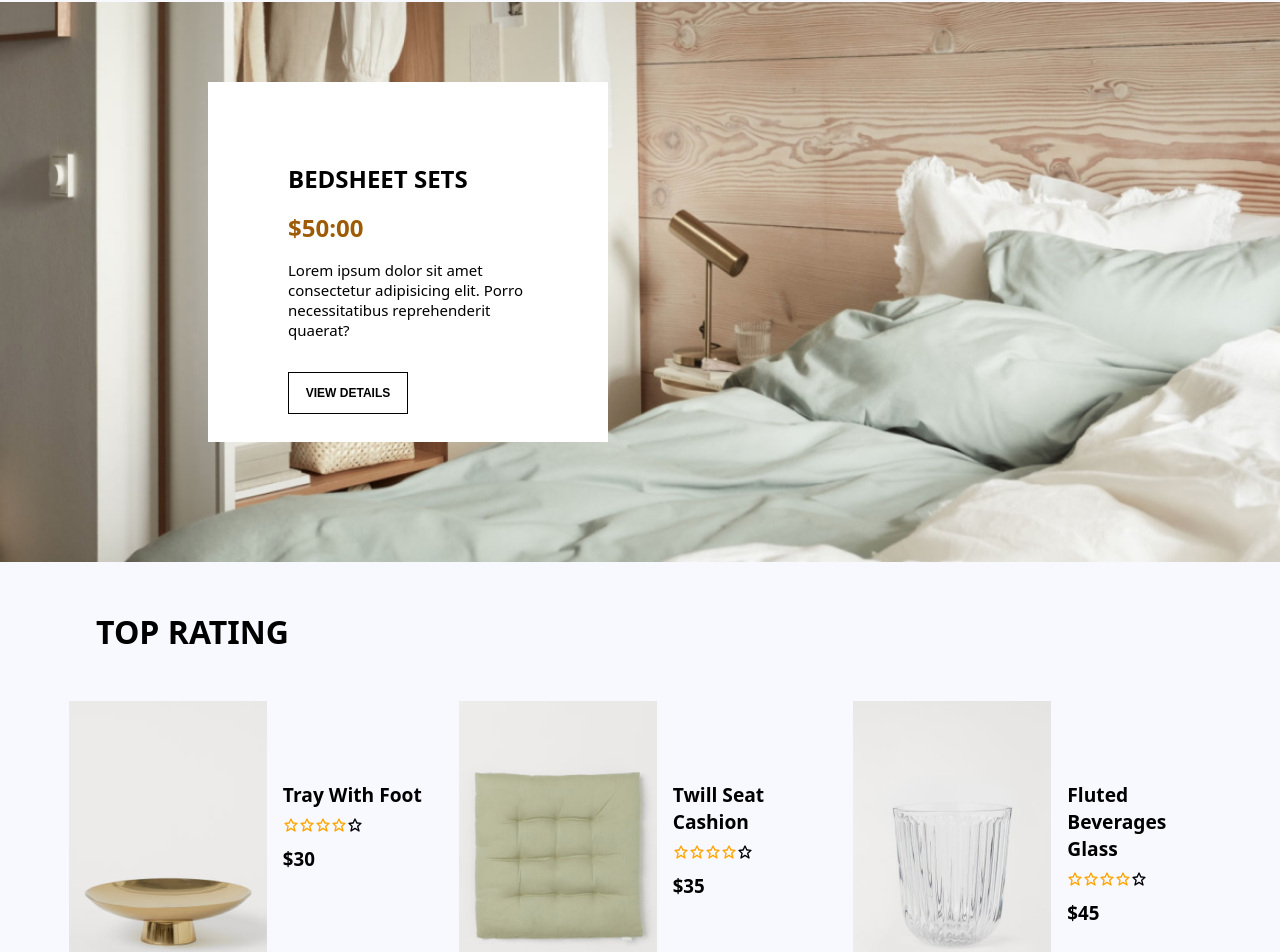
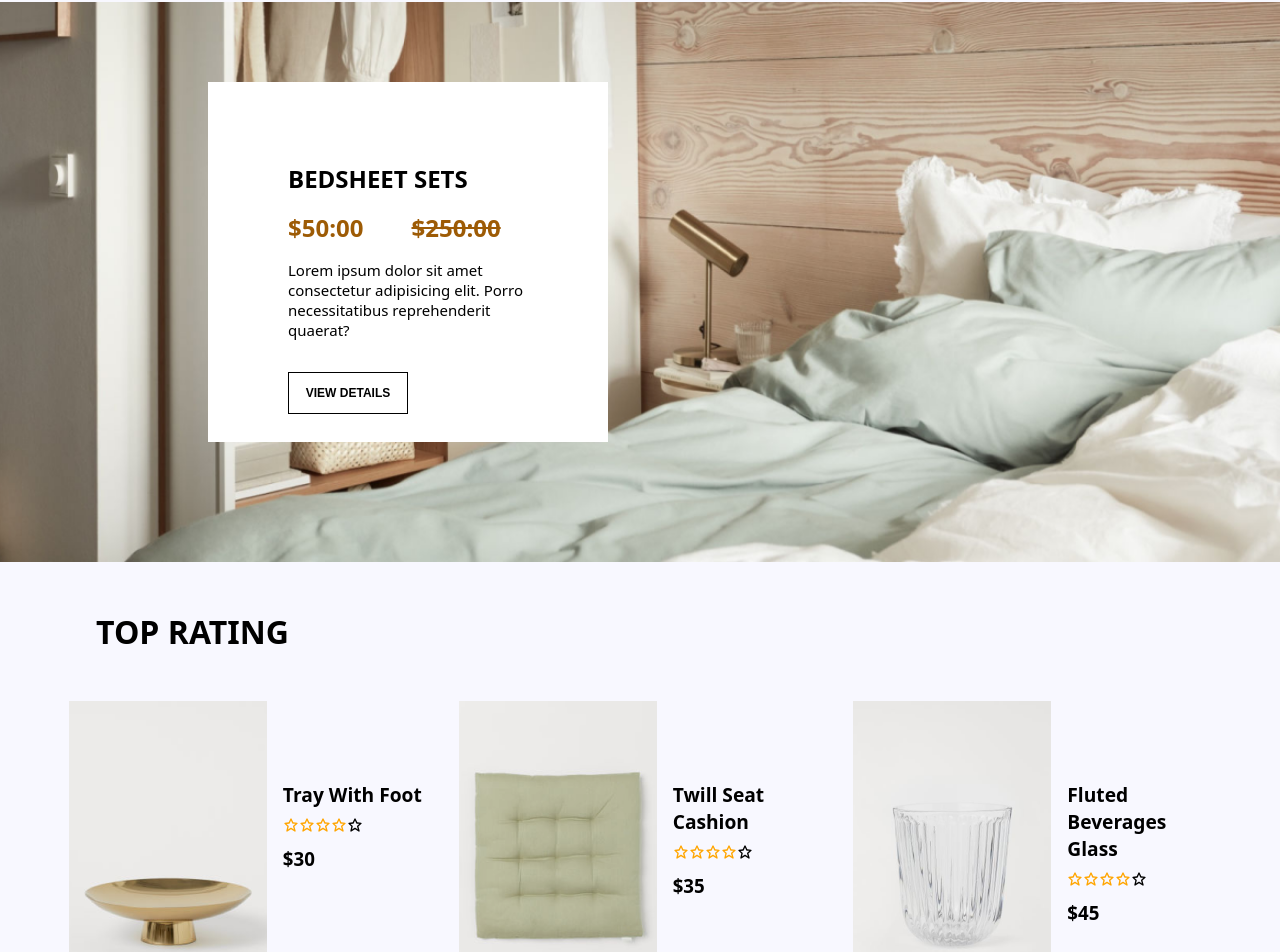
Before and after one commit to domchu/moody-studio-ecommerce, a React (Create React App) app: page / in a window 1280 px wide. Shown: the part 2352-3304 px from the top of the page. Built offline with nearby package versions, Linux system fonts and the light colour scheme; the HTML template or start-up script is replaced by a standard one.

Commit message:
chore: added the discount price

```diff
--- a/src/components/BedSheet.jsx
+++ b/src/components/BedSheet.jsx
@@ -8,7 +8,18 @@ function BedSheet() {
       <div className="bedsheet__container__text">
         <h2>BEDSHEET SETS</h2>
         <div className="price">
-          <h2 style={{ color: "#9d5b05", margin: "1rem 0" }}>$50:00</h2>
+          <div className="price__amount">
+            <h2 style={{ color: "#9d5b05", margin: "1rem 0" }}>$50:00</h2>
+            <h2
+              style={{
+                color: "#9d5b05",
+                margin: "1rem 3rem",
+                textDecoration: "line-through",
+              }}
+            >
+              $250:00
+            </h2>
+          </div>
           <div className="bedsheet__text">
             <p>
               Lorem ipsum dolor sit amet consectetur adipisicing elit. Porro
--- a/src/index.css
+++ b/src/index.css
@@ -262,6 +262,9 @@ h1 {
 .bedsheet__text {
   font-size: 15px;
 }
+.price__amount {
+  display: flex;
+}
 .bedsheet__btn {
   font-size: 12px;
 }
```
